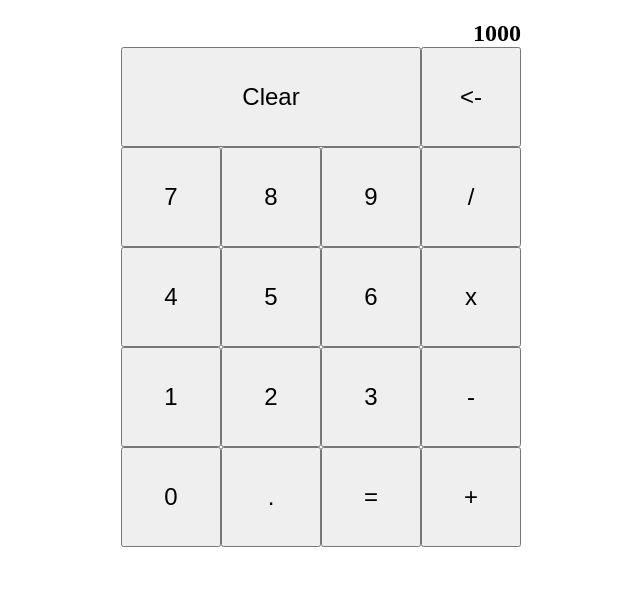
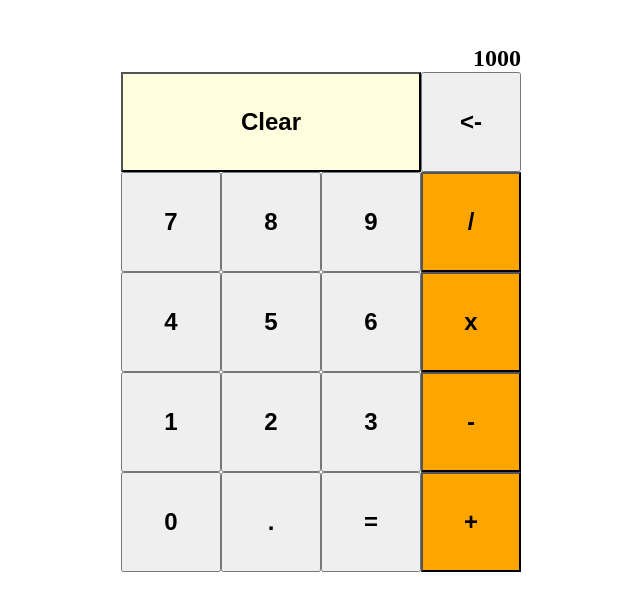
Before and after one commit to josue-quinones/calculator, a plain HTML site: page index.html in a window 1280 px wide. Shown: the part 57-668 px from the top of the page, without its empty margins (319-959 px from the left). Drawn offline with Linux system fonts and the light colour scheme.

Commit message:
style buttons with colors

```diff
--- a/styles.css
+++ b/styles.css
@@ -23,6 +23,7 @@ div.display {
     text-align: right;
     font-size: 24px;
     font-weight: 700;
+    padding-top: 25px;
 }
 
 div.buttons {
@@ -38,8 +39,21 @@ button {
     width: 100px;
     height: 100px;
     font-size: 24px;
+    font-weight: 700;
 }
 
 button.clear {
     width: calc(100px * 3);
 }
+
+button.back, button.clear {
+    background-color: lightyellow;
+}
+
+div.operator button,button.equals,button.period {
+    background-color: orange;
+}
+
+button.period {
+    font-size: 32px;
+}
```
